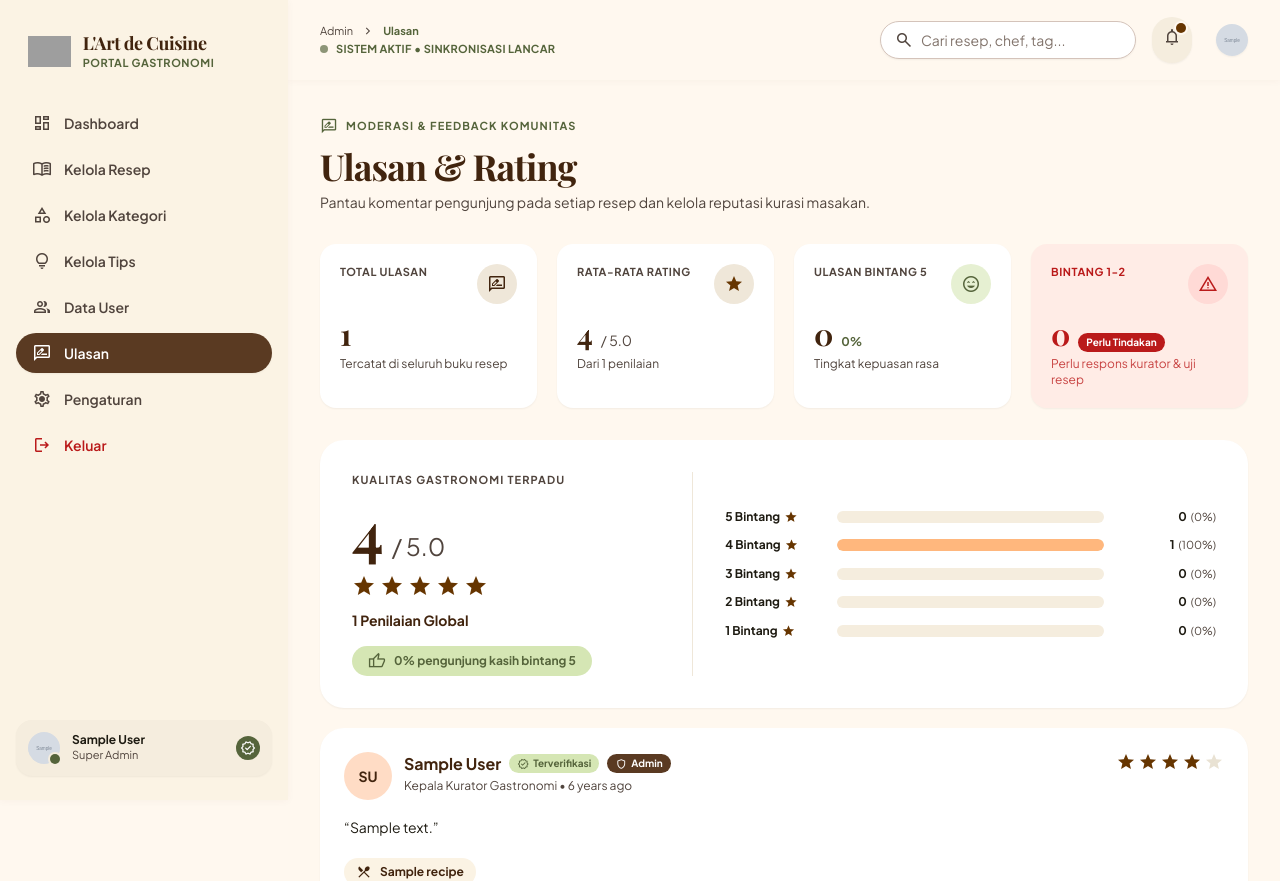
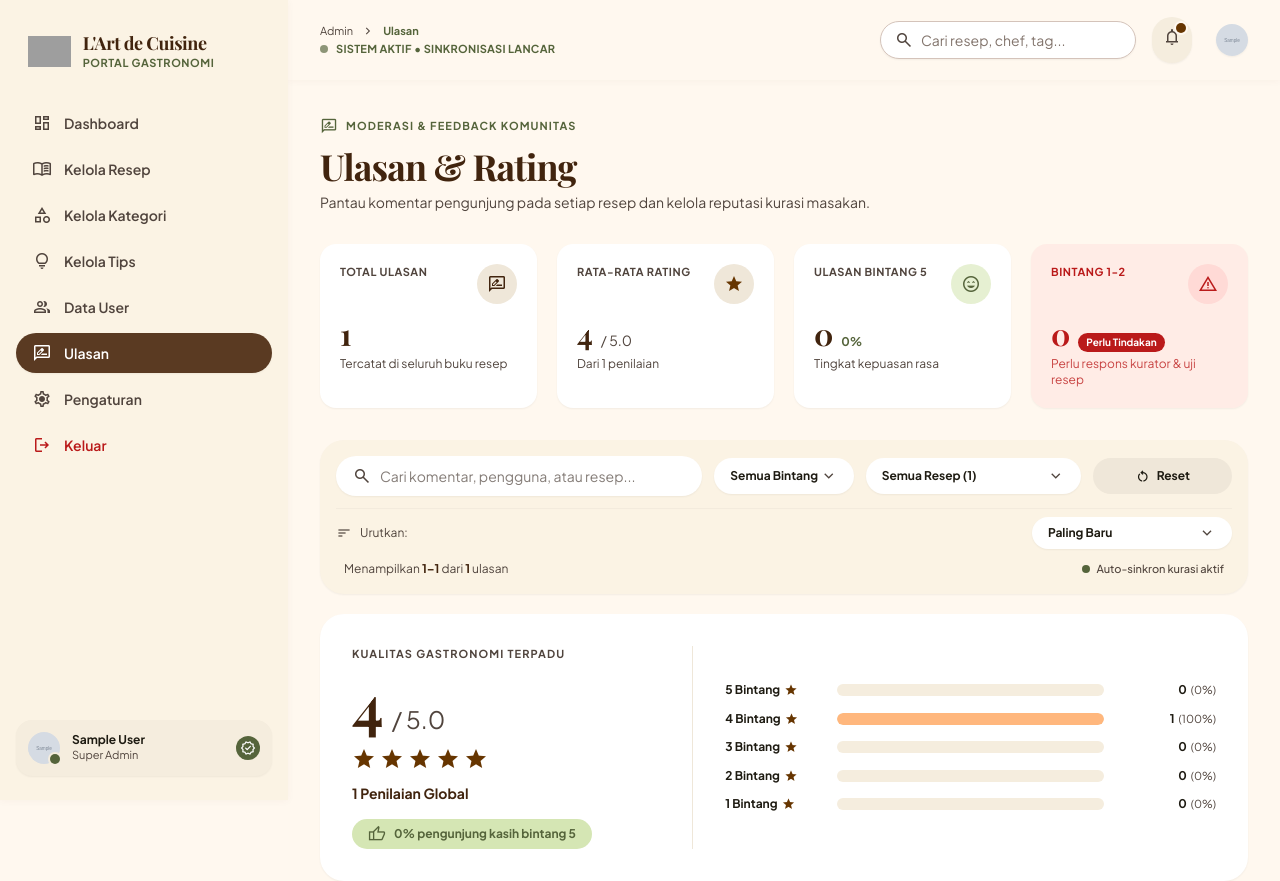
Before and after one commit to indriyanirasti7-sys/Sistem_Informasi_Resep_Makanan, a Laravel app: page /admin/reviews in a window 1280 px wide. Shown: the top 881 px of the page. Run offline with Laravel 12, Linux system fonts and the light colour scheme; a user stored in the database is signed in; tables that the repository leaves empty hold one stand-in row (values such as "Sample post"); grey boxes marked "Sample" are stand-in pictures; parts of the project's set-up code (start-up, migrations or seed data) failed here and were passed over; some libraries are stand-ins or nearby versions; some web fonts are replaced; grey boxes are pictures that could not be loaded.

Commit message:
Menambah filter, pencarian & sort di halaman ulasan
Cari ulasan berdasarkan komentar, nama pengguna, atau resep

Filter berdasarkan jumlah bintang (5 sampai 1)

Filter berdasarkan resep tertentu

Urutkan: paling baru, paling lama, rating tertinggi, rating terendah

Tombol reset untuk clear semua filter

```diff
--- a/app/Http/Controllers/Admin/ReviewController.php
+++ b/app/Http/Controllers/Admin/ReviewController.php
@@ -8,24 +8,51 @@ use Illuminate\Http\Request;
 
 class ReviewController extends Controller
 {
-    public function index()
+        public function index(Request $request)
     {
-        $reviews = Rating::with(['user', 'recipe'])
-            ->latest()
-            ->paginate(10);
+        $query = Rating::with(['user', 'recipe']);
 
-        // Hitung statistik
+        // Filter: pencarian (komentar, nama user, atau judul resep)
+        if ($request->filled('q')) {
+            $q = $request->q;
+            $query->where(function ($qb) use ($q) {
+                $qb->where('comment', 'like', "%{$q}%")
+                ->orWhereHas('user', fn($u) => $u->where('name', 'like', "%{$q}%"))
+                ->orWhereHas('recipe', fn($r) => $r->where('title', 'like', "%{$q}%"));
+            });
+        }
+
+        // Filter: bintang
+        if ($request->filled('rating') && $request->rating !== 'all') {
+            $query->where('rating', $request->rating);
+        }
+
+        // Filter: resep tertentu
+        if ($request->filled('recipe_id') && $request->recipe_id !== 'all') {
+            $query->where('recipe_id', $request->recipe_id);
+        }
+
+        // Sort
+        match ($request->sort) {
+            'rating_high' => $query->orderByDesc('rating')->latest(),
+            'rating_low'  => $query->orderBy('rating')->latest(),
+            'oldest'      => $query->oldest(),
+            default       => $query->latest(),
+        };
+
+        $reviews = $query->paginate(10)->withQueryString();
+
+        // Statistik utama (tidak terpengaruh filter)
         $totalReviews   = Rating::count();
         $averageRating  = round(Rating::avg('rating') ?? 0, 1);
         $fiveStarCount  = Rating::where('rating', 5)->count();
         $attentionCount = Rating::whereIn('rating', [1, 2])->count();
 
-        // Persentase bintang 5
         $fiveStarPercent = $totalReviews > 0
             ? round(($fiveStarCount / $totalReviews) * 100, 1)
             : 0;
 
-        // Distribusi bintang (5 sampai 1)
+        // Distribusi bintang
         $distribution = [];
         foreach ([5, 4, 3, 2, 1] as $star) {
             $count = Rating::where('rating', $star)->count();
@@ -36,6 +63,9 @@ class ReviewController extends Controller
             ];
         }
 
+        // Daftar resep untuk dropdown filter
+        $recipesForFilter = \App\Models\Recipe::orderBy('title')->get(['id', 'title']);
+
         return view('admin.reviews.daftar_ulasan', compact(
             'reviews',
             'totalReviews',
@@ -43,7 +73,8 @@ class ReviewController extends Controller
             'fiveStarCount',
             'fiveStarPercent',
             'attentionCount',
-            'distribution'
+            'distribution',
+            'recipesForFilter'
         ));
     }
 }
--- a/resources/views/admin/reviews/daftar_ulasan.blade.php
+++ b/resources/views/admin/reviews/daftar_ulasan.blade.php
@@ -87,6 +87,91 @@
         </div>
     </div>
 </header>
+
+{{-- ========== FILTER & SEARCH ========== --}}
+<section class="bg-surface-container-low rounded-3xl p-4 shadow-sm mb-5">
+    <form method="GET" action="{{ route('admin.reviews.index') }}"
+          class="grid grid-cols-1 md:grid-cols-12 gap-3 items-center">
+
+        {{-- Search --}}
+        <div class="md:col-span-5 relative flex items-center">
+            <span class="material-symbols-outlined absolute left-4 text-[20px] text-on-surface-variant pointer-events-none">search</span>
+            <input type="search" name="q" value="{{ request('q') }}"
+                   placeholder="Cari komentar, pengguna, atau resep..."
+                   class="w-full pl-11 pr-4 py-2.5 rounded-full bg-surface-container-lowest text-on-surface placeholder:text-on-surface-variant/70 text-sm shadow-sm focus:outline-none focus:ring-2 focus:ring-secondary/40 transition-all"/>
+        </div>
+
+        {{-- Filter Bintang --}}
+        <div class="md:col-span-2 relative">
+            <select name="rating" onchange="this.form.submit()"
+                    class="w-full appearance-none px-4 py-2.5 pr-9 rounded-full bg-surface-container-lowest text-on-surface text-xs font-bold cursor-pointer shadow-sm focus:outline-none focus:ring-2 focus:ring-secondary/40 transition-all">
+                <option value="all" @selected(request('rating', 'all') === 'all')>Semua Bintang</option>
+                <option value="5" @selected(request('rating') === '5')>⭐ 5 Sempurna</option>
+                <option value="4" @selected(request('rating') === '4')>⭐ 4 Sangat Baik</option>
+                <option value="3" @selected(request('rating') === '3')>⭐ 3 Cukup</option>
+                <option value="2" @selected(request('rating') === '2')>⭐ 2 Perlu Perbaikan</option>
+                <option value="1" @selected(request('rating') === '1')>⭐ 1 Kurang Puas</option>
+            </select>
+            <span class="material-symbols-outlined absolute right-4 top-1/2 -translate-y-1/2 text-[18px] text-on-surface-variant pointer-events-none">expand_more</span>
+        </div>
+
+        {{-- Filter Resep --}}
+        <div class="md:col-span-3 relative">
+            <select name="recipe_id" onchange="this.form.submit()"
+                    class="w-full appearance-none px-4 py-2.5 pr-9 rounded-full bg-surface-container-lowest text-on-surface text-xs font-bold cursor-pointer shadow-sm focus:outline-none focus:ring-2 focus:ring-secondary/40 transition-all">
+                <option value="all" @selected(request('recipe_id', 'all') === 'all')>
+                    Semua Resep ({{ $recipesForFilter->count() }})
+                </option>
+                @foreach ($recipesForFilter as $r)
+                    <option value="{{ $r->id }}" @selected(request('recipe_id') == $r->id)>
+                        {{ \Illuminate\Support\Str::limit($r->title, 40) }}
+                    </option>
+                @endforeach
+            </select>
+            <span class="material-symbols-outlined absolute right-4 top-1/2 -translate-y-1/2 text-[18px] text-on-surface-variant pointer-events-none">expand_more</span>
+        </div>
+
+        {{-- Reset --}}
+        <div class="md:col-span-2 flex justify-end">
+            <a href="{{ route('admin.reviews.index') }}"
+               class="w-full py-2.5 px-4 rounded-full bg-surface-container-high hover:bg-surface-container text-on-surface text-xs font-bold flex items-center justify-center gap-1.5 transition">
+                <span class="material-symbols-outlined text-[16px]">restart_alt</span>
+                <span>Reset</span>
+            </a>
+        </div>
+
+        {{-- Sort (baris terpisah di bawah) --}}
+        <div class="md:col-span-12 flex flex-col sm:flex-row sm:items-center justify-between gap-3 pt-2 border-t border-surface-container-high/60">
+            <div class="flex items-center gap-2 text-xs text-on-surface-variant">
+                <span class="material-symbols-outlined text-[16px]">sort</span>
+                <span>Urutkan:</span>
+            </div>
+
+            <div class="relative min-w-[200px]">
+                <select name="sort" onchange="this.form.submit()"
+                        class="w-full appearance-none px-4 py-2 pr-9 rounded-full bg-surface-container-lowest text-on-surface text-xs font-bold cursor-pointer shadow-sm focus:outline-none focus:ring-2 focus:ring-secondary/40 transition-all">
+                    <option value="newest" @selected(request('sort', 'newest') === 'newest')>Paling Baru</option>
+                    <option value="oldest" @selected(request('sort') === 'oldest')>Paling Lama</option>
+                    <option value="rating_high" @selected(request('sort') === 'rating_high')>Rating Tertinggi</option>
+                    <option value="rating_low" @selected(request('sort') === 'rating_low')>Rating Terendah</option>
+                </select>
+                <span class="material-symbols-outlined absolute right-4 top-1/2 -translate-y-1/2 text-[18px] text-on-surface-variant pointer-events-none">expand_more</span>
+            </div>
+        </div>
+    </form>
+
+    {{-- Counter hasil filter --}}
+    <div class="flex items-center justify-between pt-3 px-2">
+        <span class="text-xs text-on-surface-variant">
+            Menampilkan <strong class="text-primary font-bold">{{ $reviews->firstItem() ?? 0 }}–{{ $reviews->lastItem() ?? 0 }}</strong>
+            dari <strong class="text-primary font-bold">{{ number_format($reviews->total(), 0, ',', '.') }}</strong> ulasan
+        </span>
+        <div class="flex items-center gap-1.5">
+            <span class="w-2 h-2 rounded-full bg-secondary"></span>
+            <span class="text-[11px] text-on-surface-variant font-medium">Auto-sinkron kurasi aktif</span>
+        </div>
+    </div>
+</section>
 
 {{-- ========== PANEL DISTRIBUSI BINTANG ========== --}}
 <section class="bg-surface-container-lowest rounded-3xl p-6 lg:p-8 shadow-sm mb-5">
--- a/resources/views/admin/users/daftar_user.blade.php
+++ b/resources/views/admin/users/daftar_user.blade.php
@@ -72,6 +72,8 @@
         </div>
     </div>
 </header>
+
+
 
 {{-- ========== FILTER & SEARCH ========== --}}
 <section class="bg-surface-container-lowest rounded-3xl p-4 shadow-sm flex flex-col lg:flex-row items-stretch lg:items-center justify-between gap-4 mb-5">
```
